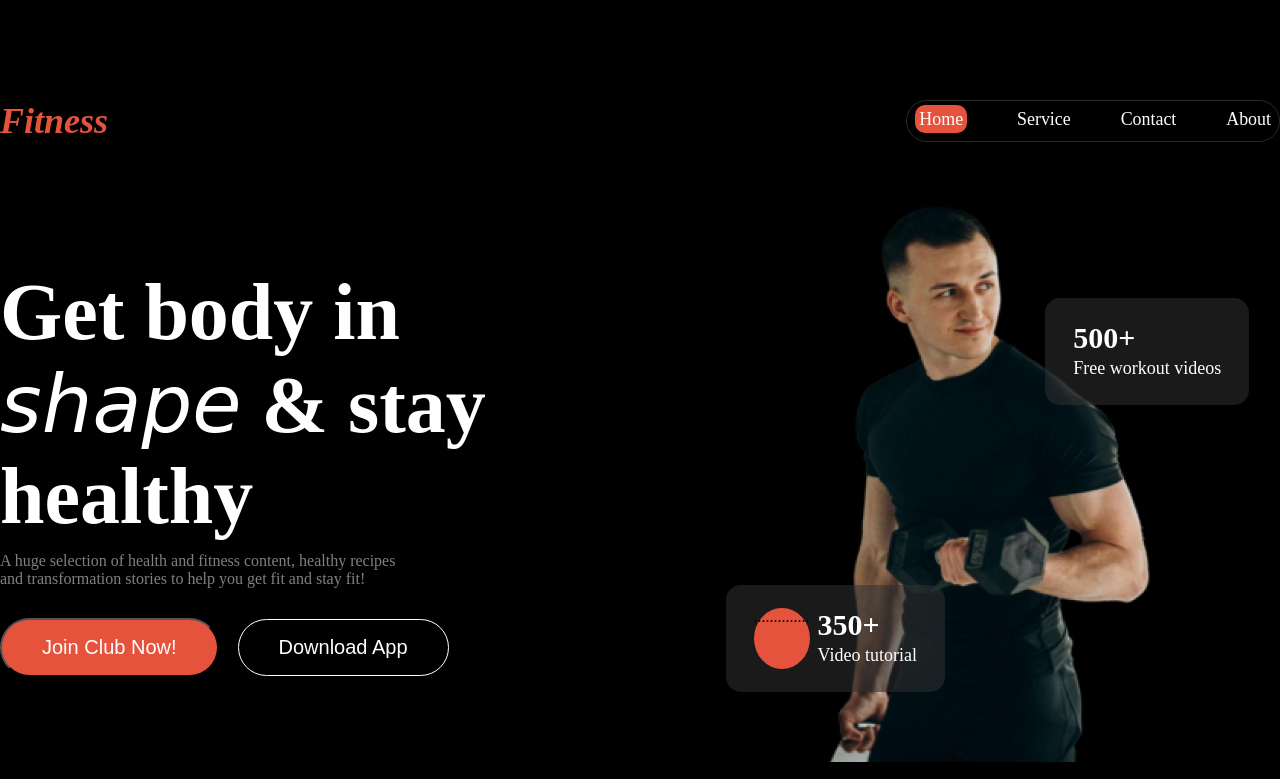
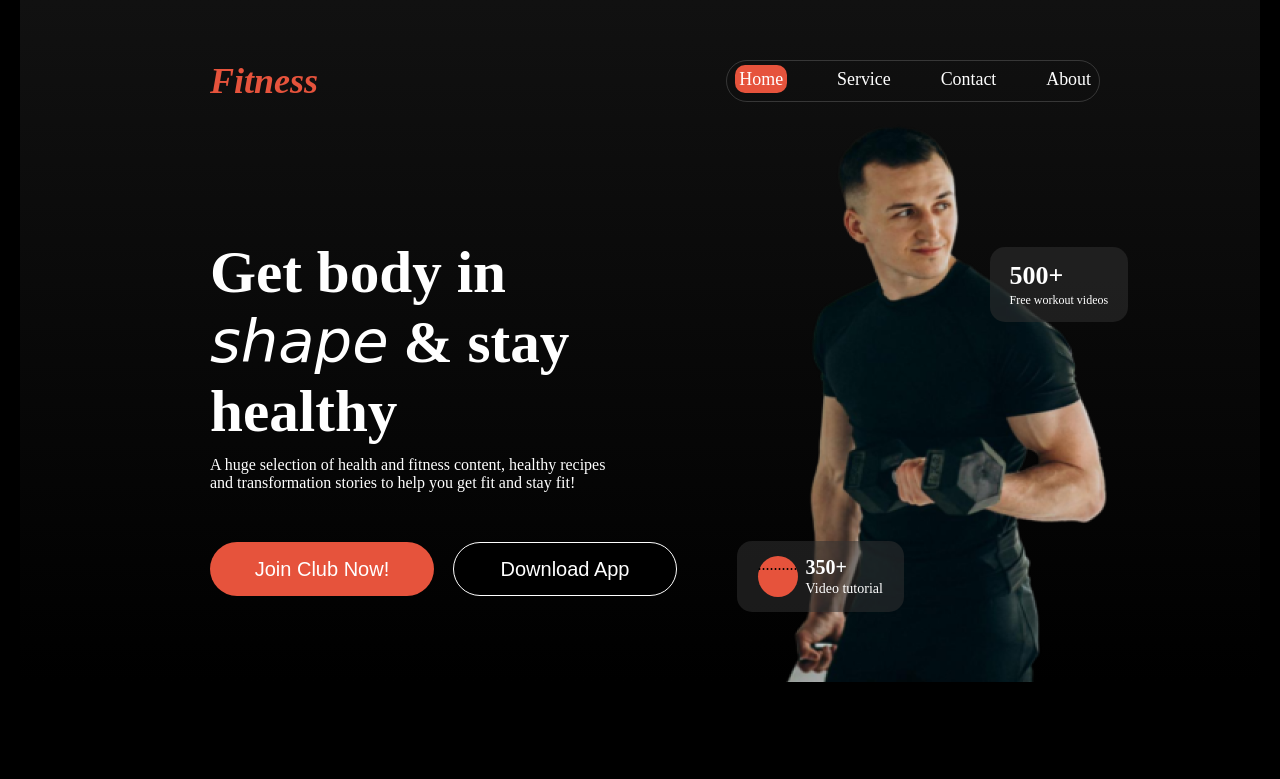
Before and after one commit to Rifat-shermin/Assignment2-for-programming-hero, a plain HTML site: page index.html in a window 1280 px wide. Shown: the top 779 px of the page. Drawn offline with Linux system fonts and the light colour scheme.

Commit message:
margin correction commit

```diff
--- a/index.html
+++ b/index.html
@@ -44,15 +44,15 @@
                 <img src="images/Images 2.png" alt="">
 
                 <div class="pop1 display-flex">
-                    <div class="pop-round">..............</div>
+                    <div class="pop-round">..........</div>
                     <div class=" line display-flex">
                         <p class="line1 white1">350+</p>
                         <p class="line2 white1">Video tutorial</p>
                     </div>
                 </div>
                 <div class="pop2 display-flex">
-                    <p class="line1 white1">500+</p>
-                    <p class="line2 white1">Free workout videos</p>
+                    <p class="line3 white1">500+</p>
+                    <p class="line4 white1">Free workout videos</p>
                 </div>
             </div>
         </section>
@@ -111,6 +111,15 @@
         </section>
     <!-- Extra miles section ends -->
 
+    <!-- BMI calculator part starts here -->
+        <section>
+            <div class="bmi-cal">
+                <p class="cal-title white1">BMI Calculator</p>
+                <p class="cal-detail white1">We believe fitness should be accessible to everyone, everywhere, regardless of income or access to a gym.</p>
+            </div>
+        </section>
+    <!-- BMI calculator part ends here -->
+
      </main>
      <!-- .....main ends here......  -->
 
--- a/styles/style.css
+++ b/styles/style.css
@@ -44,16 +44,18 @@
 
 /* Header style starts here */
 .header{
-
-    max-width: 82rem;
+    background: linear-gradient(180.00deg, rgb(17, 17, 17),rgba(119, 119, 119, 0) 100%);
+    max-width: 77.5rem;
     margin: 0 auto;
 }
 /* ........nav-bar style start............ */
 .nav-bar{
-    max-width: 82rem;
-    margin: 0 auto;
+    max-width: 77.5rem;
     justify-content: space-between;
-    margin-top: 100px;
+    /* margin-top: 100px; */
+    margin-left: 190px;
+    margin-right: 160px;
+    padding-top: 60px;
 }
 .nav-links{
     box-sizing: border-box;
@@ -91,14 +93,16 @@
 
 /* banner style starts */
 .banner{
-    margin-top: 2.5rem;
-    gap: 3rem;
-
+    /* margin-top: 10px; */
+    gap: 1.5rem;
+    margin-left: 190px;
+    margin-right: 160px;
 }
-.banner>div{
+/* .banner>div{
     width: 50%;
-}
+} */
 .banner-image-container{
+    max-width: 40%;
     display: flex;
     justify-content: center;
     align-items: center;
@@ -106,7 +110,7 @@
 }
 .banner-image-container>img{
 
-    padding-left: 50px;
+    padding-left: 150px;
 }
 .banner-text-container{
     flex-direction: column;
@@ -115,9 +119,9 @@
 }
 .banner-title{
     font-weight: 900;
-    font-size: 5rem;
+    font-size: 3.7rem;
     text-align: left;
-    padding: 0;
+    padding-top: 50px;
 }
 .shape{
     font-style: italic;
@@ -125,16 +129,18 @@
     font-family: cursive;
 }
 .banner-description{
-    color: rgba(255, 255, 255, 0.5);
     font-size: 1rem;
     font-weight: 400;
     text-wrap: wrap;
     margin-top: 10px ;
-    margin-bottom: 30px;
+    margin-bottom: 50px;
 }
 .btn-join{
     border-radius: 42px;
-    padding: 16px 40px;
+    border: none;
+    padding: 15px 30px;
+    width: 224px;
+    height: 54px;
     background: rgb(230, 83, 60);
     font-size: 1.25rem;
     font-weight: 500;
@@ -144,7 +150,9 @@
 .btn-download-app{
     border: 1px solid rgb(255, 255, 255);
     border-radius: 42px;
-    padding: 16px 40px;
+    padding: 15px 30px;
+    width: 224px;
+    height: 54px;
     font-size: 1.25rem;
     font-weight: 500;
     background-color: black;
@@ -154,7 +162,7 @@
 /* pops styles start */
 .pop1{
     background-color: rgba(48, 48, 48, 0.54);
-    padding: 23px 28px;
+    padding: 15px 21px;
     width: max-content;
     border-radius: 15px;
     position: absolute;
@@ -171,25 +179,32 @@
     flex-direction: column;
 }
 .line1{
-    font-size: 30px;
+    font-size: 20px;
     font-weight: 900;
-    margin-bottom: 3px;
+    margin-bottom: 2px;
 }
 .line2{
-    font-size: 18px;
+    font-size: 14px;
     font-weight: 400;
-    margin-bottom: 3px;
-
+}
+.line3{
+    font-size: 26px;
+    font-weight: 900;
+    margin-bottom: 2px;
+}
+.line4{
+    font-size: 12px;
+    font-weight: 400;
 }
 .pop2{
     flex-direction: column;
     background-color: rgba(48, 48, 48, 0.54);
-    padding: 23px 28px;
+    padding: 14px 20px;
     width: max-content;
     border-radius: 15px;
     position: absolute;
-    top: 20%;
-    right: 5%;
+    top: 25%;
+    right: -20%;
 }
 /* pops styles ends */
 /* banner style ends */
@@ -199,7 +214,7 @@
 /* .........main section style starts here............ */
 .main{
 
-    max-width: 82rem;
+    max-width: 77.5rem;
     margin: 0 auto;
 }
 /* habit section start */
@@ -227,6 +242,8 @@
 }
 .habit-bottom{
     gap: 0.6rem;
+    margin-left: 190px;
+    margin-right: 160px;
 }
 .habit>img{
     border-radius: 50%;
@@ -252,18 +269,50 @@
     background: rgb(34, 34, 34);
     padding: 54px 40px;
     gap: 5%;
+    margin-top: 150px;
+    margin-bottom: 150px;
+    margin-left: 190px;
+    margin-right: 160px;
 }
 .run-container{
     flex-direction: column;
     max-width: 50%;
+    margin-left: 45px;
 
 }
+.run-title{
+    font-size: 2.7rem;
+    font-weight: 900;
+    line-height: 120%;
+
+}
+.run-detail{
+    font-size: 1rem;
+    font-weight: 400;
+    line-height: 1.1rem;
+
+    margin-top: 1rem;
+    margin-bottom: 1.5rem;
+}
+/* .btn-join{
+    width: 14.5rem;
+    height: 3.4rem;
+} */
 .runnig-img-container{
     max-width: 40%;
+    padding-top: 20px;
 }
 .runnig-img-container>img{
     width: 100%;
     border-radius: 1.3rem;
+    /* object-fit: none;
+    object-position: 66% 30%; */
 }
 /* Run extra miles section ends here */
+
+/* BMI calculator Css starts here */
+.bmi-cal{
+
+}
+/* BMI calculator Css ends here */
 /* .........main section style ends here............ */
```
